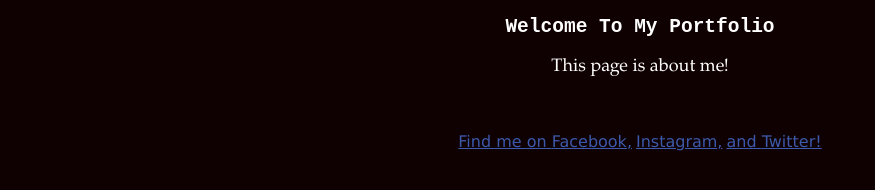
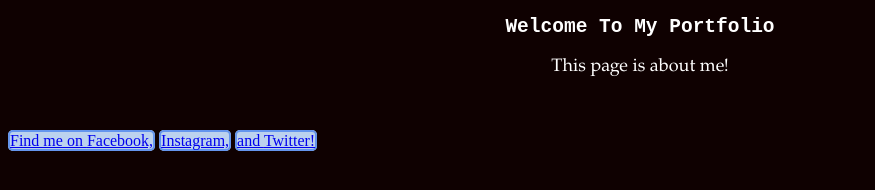
Before and after one commit to bryan7895/bryan7895.github.io, a plain HTML site: page index.html in a window 1280 px wide. Shown: the whole page, without its empty margins (0-875 px from the left). Drawn offline with Linux system fonts and the light colour scheme.

Commit message:
i dont even know  just making more changes that are probably useless

```diff
--- a/stylesheet.css
+++ b/stylesheet.css
@@ -11,16 +11,36 @@ p {
 	color: white;
 }
 
-div {
+a:first-child {
+	border-radius: 5px;
+	border: 2px solid #6495ED;
+	background-color: #BCD2EE;
+	height: 50px;
+	width: 120px;
 	margin: auto;
 	text-align: center;
 }
 
-a {
-	color: #3D59AB;
-	font-family: Verdana, sans-serif;
-	text-decoration: facebook, instagram, twitter
+a:nth-child(2) {
+	border-radius: 5px;
+	border: 2px solid #6495ED;
+	background-color: #BCD2EE;
+	height: 50px;
+	width: 120px;
+	margin: auto;
+	text-align: center;
 }
+
+a:nth-child(3) {
+	border-radius: 5px;
+	border: 2px solid #6495ED;
+	background-color: #BCD2EE;
+	height: 50px;
+	width: 120px;
+	margin: auto;
+	text-align: center;
+}
+
 html{
 	background-color: #0f0101; no-repeat center center fixed;
   backround-size:cover;
```
